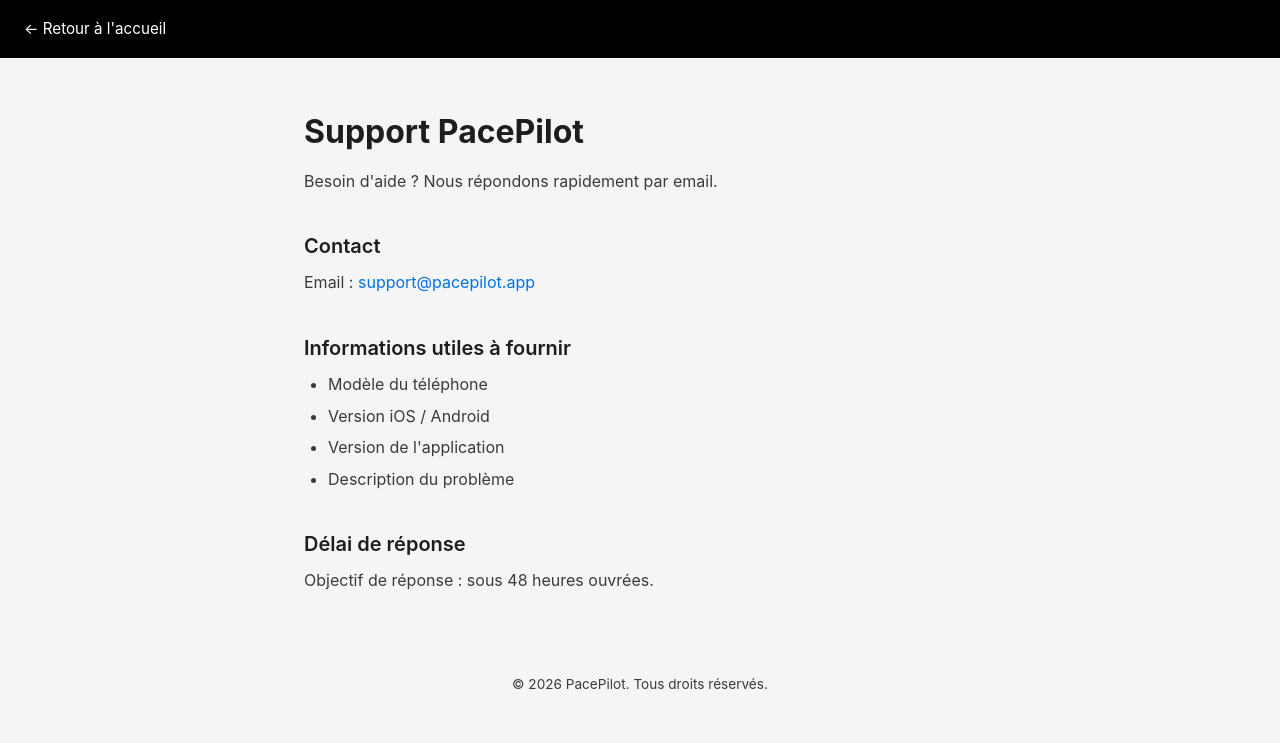
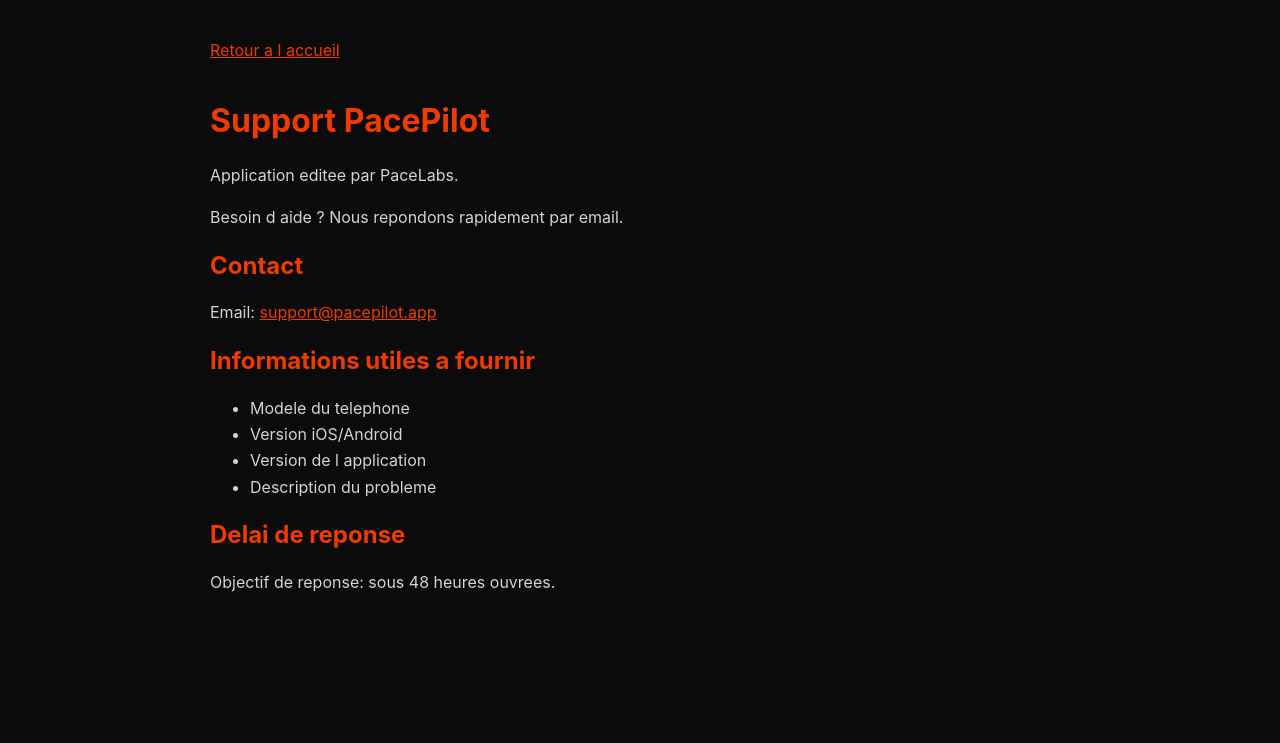
Before and after one commit to pacepilot-hub/Pacepilot-site, a plain HTML site: page support.html in a window 1280 px wide. Drawn offline with Linux system fonts and the light colour scheme.

Commit message:
Refactor support.html for improved layout and style
Updated HTML structure and styling for the support page.

```diff
--- a/support.html
+++ b/support.html
@@ -1,121 +1,45 @@
-<!DOCTYPE html>
+<!doctype html>
 <html lang="fr">
   <head>
     <meta charset="UTF-8" />
     <meta name="viewport" content="width=device-width, initial-scale=1.0" />
-    <title>Support – PacePilot</title>
+    <title>PacePilot - Support</title>
     <style>
-      * {
-        box-sizing: border-box;
+      body {
         margin: 0;
-        padding: 0;
+        font-family: -apple-system, BlinkMacSystemFont, "Segoe UI", Roboto, Helvetica, Arial, sans-serif;
+        background: #0b0b0c;
+        color: #f2f2f2;
       }
-
-      body {
-        font-family: -apple-system, BlinkMacSystemFont, "Segoe UI", Roboto,
-          Helvetica, Arial, sans-serif;
-        background-color: #f5f5f7;
-        color: #1d1d1f;
-        line-height: 1.6;
-      }
-
-      header {
-        background-color: #000;
-        padding: 16px 24px;
-      }
-
-      header a {
-        color: #fff;
-        text-decoration: none;
-        font-size: 0.95rem;
-      }
-
-      header a:hover {
-        text-decoration: underline;
-      }
-
-      main {
-        max-width: 720px;
-        margin: 48px auto;
-        padding: 0 24px;
-      }
-
-      h1 {
-        font-size: 2rem;
-        font-weight: 700;
-        margin-bottom: 12px;
-      }
-
-      h2 {
-        font-size: 1.25rem;
-        font-weight: 600;
-        margin-top: 36px;
-        margin-bottom: 8px;
-        color: #1d1d1f;
-      }
-
-      p {
-        margin-bottom: 12px;
-        color: #3a3a3c;
-      }
-
-      ul {
-        margin: 8px 0 12px 24px;
-        color: #3a3a3c;
-      }
-
-      ul li {
-        margin-bottom: 6px;
-      }
-
-      a.email-link {
-        color: #0071e3;
-        text-decoration: none;
-      }
-
-      a.email-link:hover {
-        text-decoration: underline;
-      }
-
-      footer {
-        text-align: center;
-        padding: 32px 24px;
-        font-size: 0.85rem;
-        color: #6e6e73;
-      }
+      .wrap { max-width: 860px; margin: 0 auto; padding: 40px 20px; }
+      h1, h2 { color: #ef3b00; }
+      p, li { line-height: 1.65; color: #d3d3d8; }
+      a { color: #ef3b00; }
+      .toplink { margin-bottom: 20px; display: inline-block; }
     </style>
   </head>
   <body>
-    <header>
-      <a href="index.html">← Retour à l'accueil</a>
-    </header>
-
-    <main>
+    <main class="wrap">
+      <a class="toplink" href="index.html">Retour a l accueil</a>
       <h1>Support PacePilot</h1>
-      <p>Besoin d'aide ? Nous répondons rapidement par email.</p>
+      <p>Application editee par PaceLabs.</p>
+      <p>Besoin d aide ? Nous repondons rapidement par email.</p>
 
       <h2>Contact</h2>
       <p>
-        Email :
-        <a class="email-link" href="mailto:support@pacepilot.app"
-          >support@pacepilot.app</a
-        >
+        Email: <a href="mailto:support@pacepilot.app">support@pacepilot.app</a>
       </p>
 
-      <h2>Informations utiles à fournir</h2>
+      <h2>Informations utiles a fournir</h2>
       <ul>
-        <li>Modèle du téléphone</li>
-        <li>Version iOS / Android</li>
-        <li>Version de l'application</li>
-        <li>Description du problème</li>
+        <li>Modele du telephone</li>
+        <li>Version iOS/Android</li>
+        <li>Version de l application</li>
+        <li>Description du probleme</li>
       </ul>
 
-      <h2>Délai de réponse</h2>
-      <p>Objectif de réponse : sous 48 heures ouvrées.</p>
+      <h2>Delai de reponse</h2>
+      <p>Objectif de reponse: sous 48 heures ouvrees.</p>
     </main>
-
-    <footer>
-      <p>&copy; 2026 PacePilot. Tous droits réservés.</p>
-    </footer>
   </body>
 </html>
```
